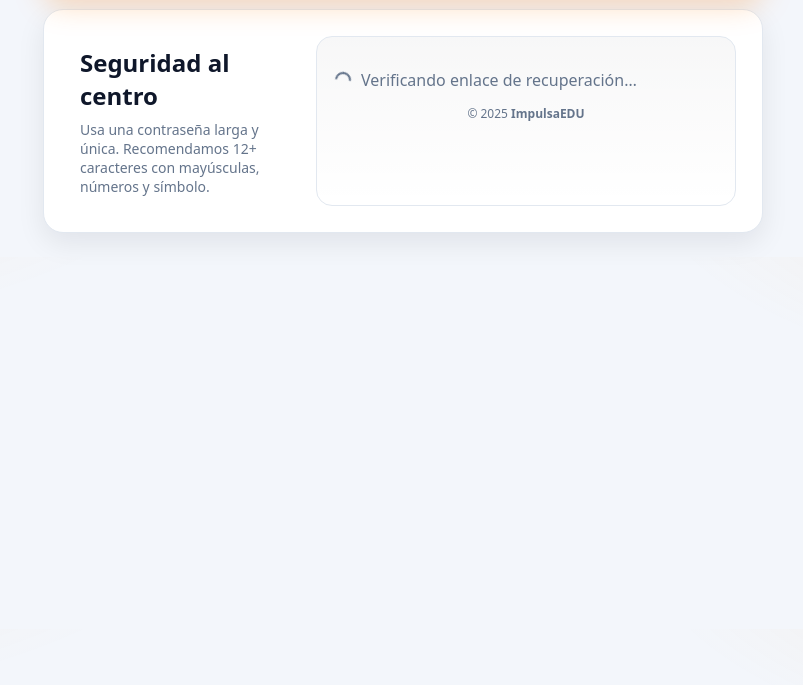
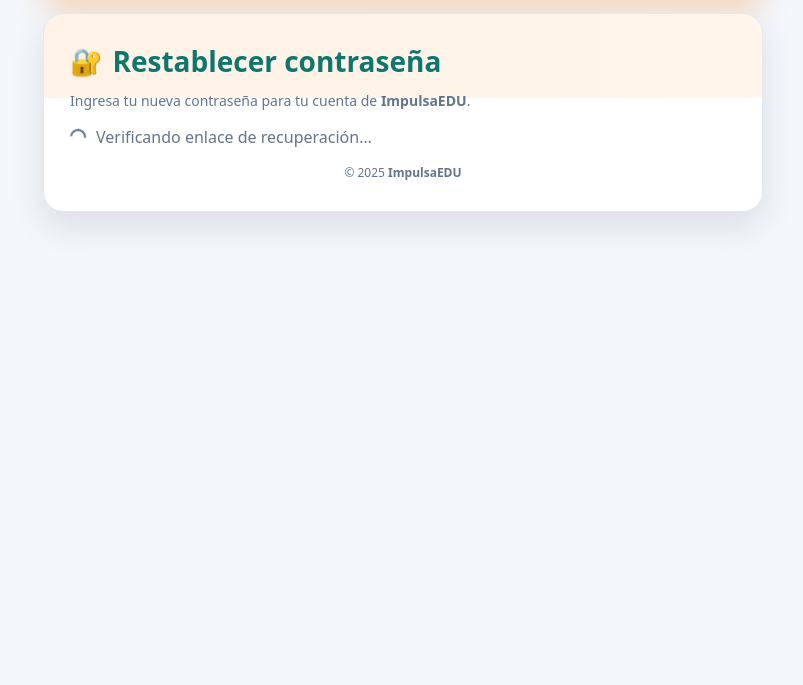
Before and after one commit to areyesc10-eng/impulsaedu-reset, a plain HTML site: page index.html in a window 1280 px wide. Shown: the part 115-800 px from the top of the page, without its empty margins (237-1040 px from the left). Drawn offline with Linux system fonts and the light colour scheme; a script that the page names is missing.

Commit message:
Update index.html

```diff
--- a/index.html
+++ b/index.html
@@ -3,7 +3,8 @@
 <head>
   <meta charset="utf-8" />
   <meta name="viewport" content="width=device-width, initial-scale=1" />
-  <title>ImpulsaEDU · Cambiar contraseña</title>
+  <title>ImpulsaEDU · Cambiar contraseña · v3</title>
+  <meta name="color-scheme" content="light dark">
   <style>
     :root{
       --brand-a:#FF7A00; --brand-b:#FF9E2C;
@@ -23,13 +24,13 @@
     *{box-sizing:border-box}
     body{
       margin:0;
-      font-family: system-ui, Segoe UI, Arial, sans-serif;
+      font-family: system-ui, "Segoe UI", Arial, sans-serif;
       color:var(--txt);
       background:
-        radial-gradient(1200px 500px at -200px -200px, rgba(255,122,0,.12), transparent 60%),
-        radial-gradient(900px 400px at 110% -100px, rgba(255,158,44,.12), transparent 60%),
+        radial-gradient(900px 380px at -160px -160px, rgba(255,122,0,.12), transparent 60%),
+        radial-gradient(700px 320px at 110% -90px, rgba(255,158,44,.12), transparent 60%),
         var(--bg);
-      padding:24px;
+      padding:28px;
     }
     .wrap{max-width:900px;margin:0 auto}
 
@@ -64,47 +65,54 @@
 
     /* CARD */
     .card{
-      max-width:720px;margin:0 auto;background:var(--card);
-      border:1px solid var(--line); border-radius:20px;
-      padding:26px; box-shadow:0 10px 28px rgba(2,6,23,.08);
-      display:grid; grid-template-columns: 1fr 420px; gap:20px;
+      max-width:720px; margin:0 auto;
+      background: var(--card);
+      border: 1px solid var(--line);
+      border-radius: 20px;
+      padding: 26px 26px 18px;
+      box-shadow: 0 14px 34px rgba(2,6,23,.10);
+      position: relative; overflow: hidden;
     }
-    @media (max-width:860px){ .card{grid-template-columns:1fr} }
-
-    .intro{
-      padding:10px 6px 10px 10px;
-    }
-    .intro h2{margin:0 0 8px;font-size:24px}
-    .intro p{margin:0;color:var(--muted);font-size:14px}
-    .divider{height:1px;background:var(--line);margin:16px 0 12px;display:none}
-    @media (max-width:860px){ .divider{display:block} }
-
-    .form{
-      background:linear-gradient(180deg, rgba(2,6,23,.03), transparent);
-      border:1px solid var(--line);
-      border-radius:16px; padding:18px;
+    .card::before{
+      content:"";
+      position:absolute; inset:0 0 auto 0; height:84px;
+      background:linear-gradient(90deg,var(--brand-a),var(--brand-b));
+      opacity:.10;
     }
 
-    .row{margin:14px 0}
+    .title{
+      margin: 6px 0 8px;
+      font-size: 28px; line-height:1.1;
+      color: #0F766E;
+      display:flex; align-items:center; gap:10px;
+      position:relative; z-index:1;
+    }
+    .title::before{
+      content:"🔐";
+      display:inline-block; font-size:26px;
+      filter: drop-shadow(0 1px 0 rgba(0,0,0,.08));
+    }
+    .muted{ color:var(--muted); font-size:14px; position:relative; z-index:1; }
+    .row{ margin:16px 0; position:relative; z-index:1; }
+
     label{display:block;font-size:13px;color:var(--muted);margin-bottom:8px}
 
     .field{position:relative}
     .icon{
       position:absolute; left:10px; top:50%; transform:translateY(-50%);
-      font-size:18px; color:#94A3B8;
-      pointer-events:none;
+      font-size:18px; color:#94A3B8; pointer-events:none;
     }
     input[type=password], input[type=text]{
       width:100%; padding:12px 44px 12px 36px;
       border:1px solid #D1D5DB; border-radius:12px; font-size:16px; background:transparent; color:var(--txt);
-      outline:none; transition:border .2s, box-shadow .2s, background .2s;
-      box-shadow:0 1px 0 rgba(2,6,23,.02), inset 0 0 0 1000px transparent;
+      outline: none; transition: border .15s, box-shadow .15s, background .15s;
+      box-shadow: 0 1px 0 rgba(2,6,23,.02);
     }
-    input::placeholder{color:#9AA4B2}
+    input::placeholder{ color:#9AA4B2 }
     input:focus{
-      border-color:var(--focus);
-      box-shadow:0 0 0 3px color-mix(in srgb, var(--focus) 22%, transparent);
-      background:rgba(99,102,241,.02);
+      border-color: var(--focus);
+      box-shadow: 0 0 0 3px color-mix(in srgb, var(--focus) 22%, transparent);
+      background: rgba(99,102,241,.02);
     }
     .toggle{
       position:absolute; right:8px; top:50%; transform:translateY(-50%);
@@ -113,24 +121,24 @@
     }
     .toggle:focus-visible{outline:2px solid var(--focus); outline-offset:2px}
 
-    /* Button */
+    /* Botón */
     #btn{
-      width:100%; padding:14px 18px; border:0; border-radius:999px; font-weight:800; cursor:pointer;
-      background:linear-gradient(90deg,var(--brand-a),var(--brand-b)); color:#fff; font-size:16px;
-      box-shadow:0 12px 24px rgba(255,122,0,.28), inset 0 -2px 0 rgba(0,0,0,.12);
-      transition:transform .06s ease, box-shadow .2s ease, filter .2s ease;
+      width:100%; padding:14px; border:0; border-radius:999px; font-weight:800; cursor:pointer;
+      background: linear-gradient(90deg,var(--brand-a),var(--brand-b)); color:#fff; font-size:16px;
+      box-shadow: 0 12px 24px rgba(255,122,0,.28), inset 0 -2px 0 rgba(0,0,0,.10);
+      transition: transform .06s ease, box-shadow .2s ease, filter .2s ease;
       letter-spacing:.2px;
     }
-    #btn:hover{ transform:translateY(-1px); box-shadow:0 14px 28px rgba(255,122,0,.35) }
-    #btn:active{ transform:translateY(0) }
+    #btn:hover{ transform: translateY(-1px); box-shadow: 0 16px 28px rgba(255,122,0,.34) }
+    #btn:active{ transform: translateY(0) }
 
-    .muted{color:var(--muted);font-size:13px}
-    .center{text-align:center}
-    .hidden{display:none}
+    /* Estados */
+    .hidden { display:none; }
+    .ok { color:var(--ok-tx); background:var(--ok-bg); border:1px solid var(--ok-bd); padding:12px; border-radius:12px; }
+    .err { color:var(--er-tx); background:var(--er-bg); border:1px solid var(--er-bd); padding:12px; border-radius:12px; }
+    .center { text-align:center; }
 
-    .ok{ color:var(--ok-tx); background:var(--ok-bg); border:1px solid var(--ok-bd); padding:12px; border-radius:12px }
-    .err{ color:var(--er-tx); background:var(--er-bg); border:1px solid var(--er-bd); padding:12px; border-radius:12px }
-
+    /* Loading */
     .state-check{ display:flex; align-items:center; gap:10px; color:var(--muted) }
     .spinner{ width:16px; height:16px; border:2px solid #0000; border-top-color: currentColor; border-left-color: currentColor; border-radius:50%; animation:spin .7s linear infinite }
     @keyframes spin{ to{ transform:rotate(360deg) } }
@@ -142,7 +150,7 @@
   <div class="wrap">
     <!-- HERO -->
     <div class="hero" role="banner" aria-label="ImpulsaEDU">
-      <div class="badge" aria-hidden="true">🔐</div>
+      <div class="badge" aria-hidden="true">🔒</div>
       <div>
         <h1>Restablecer contraseña</h1>
         <p>Crea una nueva clave para tu cuenta.</p>
@@ -152,23 +160,19 @@
 
     <!-- CARD -->
     <div class="card" role="main">
-      <section class="intro">
-        <h2>Seguridad al centro</h2>
-        <p>Usa una contraseña larga y única. Recomendamos 12+ caracteres con mayúsculas, números y símbolo.</p>
-        <div class="divider"></div>
-      </section>
+      <h2 class="title">Restablecer contraseña</h2>
+      <p class="muted">Ingresa tu nueva contraseña para tu cuenta de <b>ImpulsaEDU</b>.</p>
 
-      <section class="form" aria-live="polite">
       <div id="state-checking" class="row state-check">
         <span class="spinner" aria-hidden="true"></span>
         <span>Verificando enlace de recuperación…</span>
       </div>
 
-        <div id="state-form" class="hidden">
+      <div id="state-form" class="hidden" aria-live="polite">
         <div class="row">
           <label for="password">Nueva contraseña</label>
           <div class="field">
-              <span class="icon">🔒</span>
+            <span class="icon">🔑</span>
             <input id="password" type="password" placeholder="••••••••" autocomplete="new-password" />
             <button type="button" class="toggle" aria-label="Mostrar u ocultar contraseña" data-toggle="password">👁️</button>
           </div>
@@ -199,18 +203,19 @@
       <div id="state-error" class="hidden err" role="alert"></div>
 
       <p class="muted center foot">© 2025 <b>ImpulsaEDU</b></p>
-      </section>
     </div>
   </div>
 
-  <!-- JS (tu lógica intacta + solo UI para toggles) -->
+  <!-- Supabase JS v2 -->
   <script type="module">
     import { createClient } from 'https://esm.sh/@supabase/supabase-js@2';
 
+    // 1) Credenciales (tus valores)
     const SUPABASE_URL = 'https://xlfcgtonpfvpiepxiuut.supabase.co';
     const SUPABASE_ANON_KEY = 'eyJhbGciOiJIUzI1NiIsInR5cCI6IkpXVCJ9.eyJpc3MiOiJzdXBhYmFzZSIsInJlZiI6InhsZmNndG9ucGZ2cGllcHhpdXV0Iiwicm9sZSI6ImFub24iLCJpYXQiOjE3NTk3NjAwNjksImV4cCI6MjA3NTMzNjA2OX0.yNjOx9CWl1ia_q6tM_wKwYZwBHdgqKHyYNwdX-GSgg0';
     const supabase = createClient(SUPABASE_URL, SUPABASE_ANON_KEY);
 
+    // Utilidades UI (tuyas)
     const qs = (s) => document.querySelector(s);
     const show = (id) => qs(id).classList.remove('hidden');
     const hide = (id) => qs(id).classList.add('hidden');
@@ -221,6 +226,7 @@
       show('#msg');
     };
 
+    // Toggle ver/ocultar
     function wireToggles(){
       document.querySelectorAll('.toggle').forEach(btn=>{
         btn.addEventListener('click', ()=>{
@@ -233,6 +239,7 @@
       });
     }
 
+    // 2) Leer hash que envía Supabase
     function getHashParams() {
       const hash = window.location.hash || '';
       const out = {};
@@ -252,6 +259,7 @@
         return;
       }
 
+      // 3) Establecer sesión con tokens del hash
       const { error } = await supabase.auth.setSession({
         access_token: params.access_token,
         refresh_token: params.refresh_token
@@ -265,10 +273,12 @@
         return;
       }
 
+      // 4) Mostrar formulario
       show('#state-form');
       wireToggles();
     }
 
+    // 5) Guardar nueva contraseña
     qs('#btn').addEventListener('click', async () => {
       hide('#msg');
       const p1 = qs('#password').value.trim();
@@ -280,7 +290,8 @@
       const { error } = await supabase.auth.updateUser({ password: p1 });
       if (error) { setMsg('No se pudo actualizar: ' + error.message); return; }
 
-      hide('#state-form'); show('#state-done');
+      hide('#state-form');
+      show('#state-done');
     });
 
     bootstrap();
```
Lines whose indentation alone changed are shown as unchanged.
